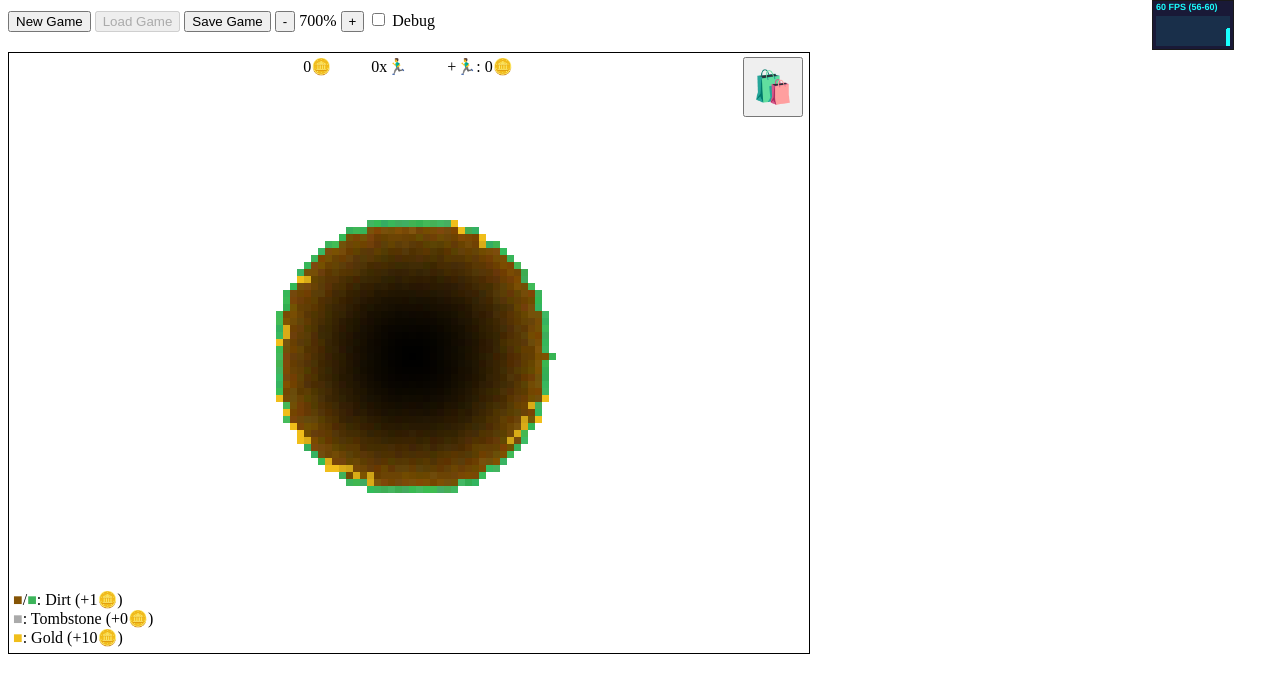
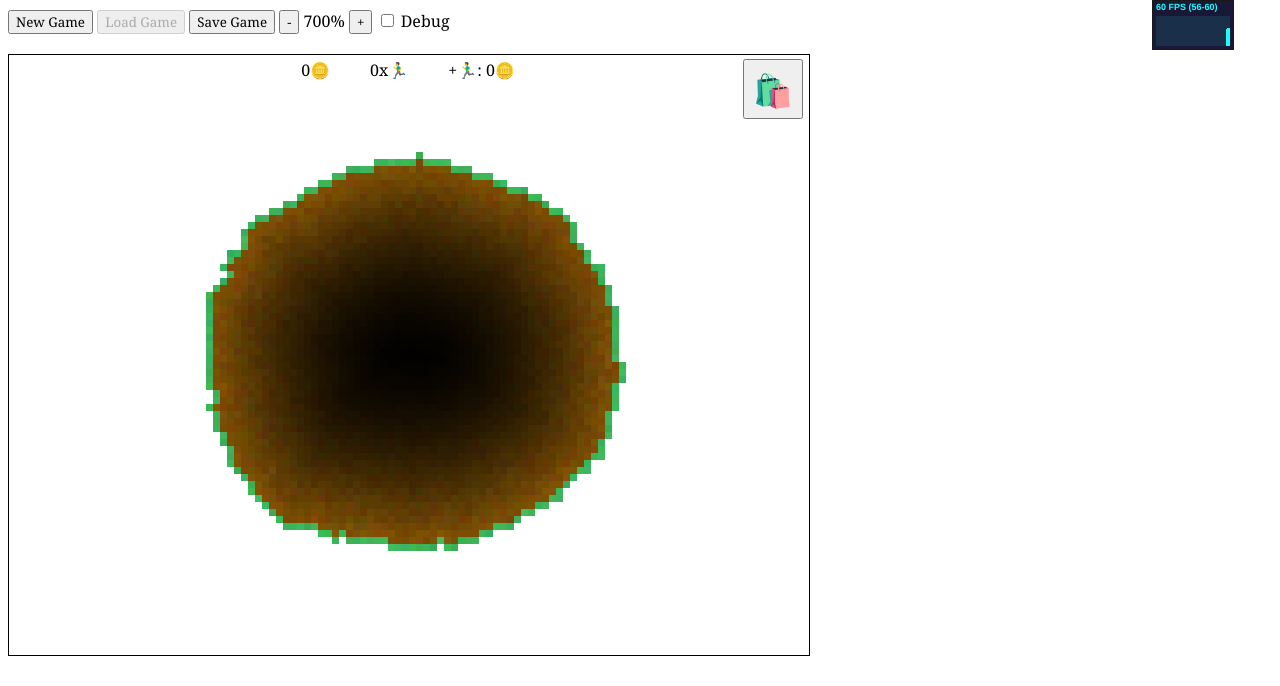
Before and after one commit to tuannotfound/littlediggame, a website built with webpack: page index.html in a window 1280 px wide. Built offline with nearby package versions, Linux system fonts and the light colour scheme; a web font is replaced by a local one.

Commit message:
Legend reveals all, irregular planets

```diff
--- a/circular_planet.js
+++ b/circular_planet.js
@@ -2,18 +2,28 @@ import Planet from "./planet.js";
 import PixelType from "./pixel_type.js";
 import Vector from "./vector.js";
 import Pixel from "./pixel.js";
-
-import PhysicsPixel from "./archive/physics_pixel.js";
+import MathExtras from "./math_extras.js";
 
 export default class CircularPlanet extends Planet {
-    NEW_GOLD_PCT = 5;
-    CONTINUE_GOLD_PCT_BOOST = 30;
+    // This controls the range of sizes the planet can take.
+    static MAX_RADIUS_DIFF_PX = 3;
+    // This controls the planets "spikiness".
+    // As a fraction of the radius, e.g. 0.04 means it can change by 4% in either direction.
+    MAX_RADIUS_DELTA_PER_STEP = 0.015;
 
+    // Percent chance that a given pixel will be gold.
+    NEW_GOLD_PCT = 4;
+    // Added to the above percent chance if the previous pixel at that radius was gold.
+    CONTINUE_GOLD_PCT_BOOST = 65;
+
+    // Percent chance that a given pixel will be a diamond.
     DIAMOND_PCT = 4;
 
     constructor(gameBounds, radius) {
         let size = radius * 2;
         super(gameBounds, size, size);
+        this.maxRadius = this.radius + CircularPlanet.MAX_RADIUS_DIFF_PX;
+        this.minRadius = this.radius - CircularPlanet.MAX_RADIUS_DIFF_PX;
     }
 
     static fromJSON(json, upgrades) {
@@ -27,20 +37,46 @@ export default class CircularPlanet extends Planet {
     }
 
     createPlanetData() {
-        console.log("Drawing circle");
-        const thetaIncrementMin = 0.001;
-        const thetaIncrementMax = 0.01;
-        let previousWasGold = false;
-        for (let r = 0; r < this.radius; r += 0.5) {
-            const thetaIncrement =
-                thetaIncrementMax + (thetaIncrementMin - thetaIncrementMax) * (r / this.radius);
+        const thetaIncrement = 0.8 / this.maxRadius;
+        let previousRadius = this.radius;
 
-            for (let theta = 0; theta < 2 * Math.PI; theta += thetaIncrement) {
+        let typesMap = new Map();
+        let theta = 0;
+        for (; theta < Math.PI * 1.8; theta += thetaIncrement) {
+            let radius = previousRadius;
+            radius *=
+                1 +
+                Math.random() * this.MAX_RADIUS_DELTA_PER_STEP * 2 -
+                this.MAX_RADIUS_DELTA_PER_STEP;
+            radius = MathExtras.clamp(radius, this.minRadius, this.maxRadius);
+            previousRadius = radius;
+            typesMap = this.drawRay(radius, theta, typesMap);
+        }
+        // For the last bit, just make sure we reconnect with the start of the shape
+        let stepsRemaining = (Math.PI * 2 - theta) / thetaIncrement;
+        let radiusDiff = previousRadius - this.radius;
+        let radiusDiffPerStep = radiusDiff / stepsRemaining;
+        for (; theta < Math.PI * 2; theta += thetaIncrement) {
+            let radius = previousRadius - radiusDiffPerStep;
+            previousRadius = radius;
+            typesMap = this.drawRay(radius, theta, typesMap);
+        }
+    }
+
+    // Returns a {radius : PixelType.name} map for the drawn ray.
+    drawRay(radius, theta, previousTypeMap) {
+        let typesMap = new Map();
+        for (let r = 0; r < radius; r += 0.7) {
             let position = this.polarToCartesian(r, theta);
             position.round();
-                if (this.getPixel(position)) {
+            let existingPixel = this.getPixel(position);
+            if (existingPixel) {
+                typesMap.set(r, existingPixel.type.name);
                 continue;
             }
+            r = Math.round(r * 100) / 100;
+            let previousType = previousTypeMap.get(r);
+            let previousWasGold = previousType == PixelType.GOLD.name;
             let goldThreshold =
                 this.NEW_GOLD_PCT + (previousWasGold ? this.CONTINUE_GOLD_PCT_BOOST : 0);
             let isGold = Math.random() * 100 < goldThreshold;
@@ -51,12 +87,10 @@ export default class CircularPlanet extends Planet {
             } else if (isDiamond) {
                 pixelType = PixelType.DIAMOND;
             }
-                let pixel = this.addPixel(position, pixelType);
-                previousWasGold = isGold;
-                if (pixel && pixel instanceof PhysicsPixel) {
-                    pixel.setActive(false);
+            typesMap.set(r, pixelType.name);
+
+            this.addPixel(position, pixelType);
+        }
+        return typesMap;
     }
 }
-        }
-    }
-}
--- a/game.js
+++ b/game.js
@@ -10,6 +10,7 @@ import UpgradesUi from "./upgrades_ui.js";
 import PixelType from "./pixel_type.js";
 
 export default class Game {
+    PLANET_RADIUS = 30;
     TARGET_FPS = 60;
     FRAME_INTERVAL = 1000 / this.TARGET_FPS;
     PULSE_ANIMATION_NAME = "pulsing";
@@ -36,9 +37,11 @@ export default class Game {
         this.planetPosition = null;
 
         this.littleGuys = [];
+        this.knowsDeath = false;
 
         this.zoomPctElement = null;
 
+        this.knowsDirt = false;
         this.gold = 0;
         this.goldElement = null;
         this.spawnCost = 0;
@@ -51,11 +54,18 @@ export default class Game {
 
         this.littleGuyListener = {
             onDigComplete: (pixel) => {
-                if (pixel.type == PixelType.DIAMOND && !this.upgrades.diamonds) {
-                    // Pretend we dug up some dirt if we haven't researched diamonds yet.
+                if (
+                    (pixel.type == PixelType.GOLD && !this.upgrades.gold) ||
+                    (pixel.type == PixelType.DIAMOND && !this.upgrades.diamonds)
+                ) {
+                    // Pretend we dug up some dirt if we haven't researched the real type yet.
                     this.gold += this.upgrades.goldPer[PixelType.DIRT.name];
                 } else {
                     this.gold += this.upgrades.goldPer[pixel.type.name];
+                }
+                if (!this.knowsDirt) {
+                    this.knowsDirt = true;
+                    this.updateLegend();
                 }
                 this.updateGold();
             },
@@ -81,6 +91,8 @@ export default class Game {
             planetPosition: this.planetPosition,
             littleGuys: this.littleGuys,
             gold: this.gold,
+            knowsDirt: this.knowsDirt,
+            knowsDeath: this.knowsDeath,
         };
     }
 
@@ -104,6 +116,8 @@ export default class Game {
             game.littleGuys.push(littleGuy);
         }
         game.gold = json.gold;
+        game.knowsDirt = json.knowsDirt;
+        game.knowsDeath = json.knowsDeath;
 
         return game;
     }
@@ -141,7 +155,7 @@ export default class Game {
         this.initHandlers();
 
         if (!this.planet) {
-            this.planet = new CircularPlanet(this.bounds, 20);
+            this.planet = new CircularPlanet(this.bounds, this.PLANET_RADIUS);
         }
         this.currentPlanetWidth = this.planet.layer.width * this.zoomLevel;
         this.currentPlanetHeight = this.planet.layer.height * this.zoomLevel;
@@ -259,6 +273,15 @@ export default class Game {
         for (const pixelType of Object.values(PixelType)) {
             document.getElementById("gold_per_" + pixelType.name).innerText =
                 this.upgrades.goldPer[pixelType.name];
+        }
+        if (this.knowsDirt) {
+            document.querySelector("span.dirt").parentElement.classList.remove("hidden");
+        }
+        if (this.knowsDeath) {
+            document.querySelector("span.tombstone").parentElement.classList.remove("hidden");
+        }
+        if (this.upgrades.gold) {
+            document.querySelector("span.gold").parentElement.classList.remove("hidden");
         }
         if (this.upgrades.diamonds) {
             document.querySelector("span.diamond").parentElement.classList.remove("hidden");
@@ -492,6 +515,10 @@ export default class Game {
                 littleGuy.layer.height * this.zoomLevel // destination height
             );
         }
+        if (!this.knowsDeath && inactiveLittleGuys.length > 0) {
+            this.knowsDeath = true;
+            this.updateLegend();
+        }
         for (const inactiveLittleGuy of inactiveLittleGuys) {
             if (this.upgrades.afterlife) {
                 if (inactiveLittleGuy.saintly) {
--- a/index.html
+++ b/index.html
@@ -37,20 +37,21 @@
             </div>
             <button id="show_upgrades">🛍️</button>
             <div id="legend">
-                <span
+                <span class="hidden"
                     ><span class="dirt">■</span>/<span class="grass">■</span>: Dirt (+<span
                         id="gold_per_DIRT"
                     ></span
-                    >🪙)</span
-                ><br />
-                <span
+                    >🪙)<br
+                /></span>
+                <span class="hidden"
                     ><span class="tombstone">■</span>: Tombstone (+<span
                         id="gold_per_TOMBSTONE"
                     ></span
-                    >🪙)</span
-                ><br />
-                <span><span class="gold">■</span>: Gold (+<span id="gold_per_GOLD"></span>🪙)</span
-                ><br />
+                    >🪙)<br
+                /></span>
+                <span class="hidden"
+                    ><span class="gold">■</span>: Gold (+<span id="gold_per_GOLD"></span>🪙)<br
+                /></span>
                 <span class="hidden"
                     ><span class="diamond">■</span>: Diamond (+<span id="gold_per_DIAMOND"></span
                     >🪙)</span
--- a/main.css
+++ b/main.css
@@ -1,3 +1,9 @@
+@import url("https://fonts.googleapis.com/css2?family=IM+Fell+English:ital@0;1&display=swap");
+
+* {
+    font-family: IM Fell English, Eczar, Georgia, serif;
+}
+
 canvas {
     image-rendering: pixelated;
     border: 1px solid #000;
--- a/pixel.js
+++ b/pixel.js
@@ -9,6 +9,7 @@ export default class Pixel {
     DIAMOND_SHIMMER_PCT = 0.2;
     DIAMOND_SHIMMER_FRAMES_MAX = 5;
     DIAMOND_SHIMMER_COLOR_MOD = 1.2;
+
     constructor(position, type = PixelType.DIRT, upgrades) {
         this.position = position.copy();
         this.type = type;
@@ -55,7 +56,9 @@ export default class Pixel {
 
     getRenderColor() {
         let showAsDirt = false;
-        if (this.type == PixelType.DIAMOND && !this.upgrades.diamonds && !window.DEBUG) {
+        if (this.type == PixelType.GOLD && !this.upgrades.gold && !window.DEBUG) {
+            showAsDirt = true;
+        } else if (this.type == PixelType.DIAMOND && !this.upgrades.diamonds && !window.DEBUG) {
             showAsDirt = true;
         } else if (this.darkness >= this.HIDE_THRESHOLD && !window.DEBUG) {
             if (
--- a/planet.js
+++ b/planet.js
@@ -2,6 +2,7 @@ import Layer from "./layer.js";
 import Vector from "./vector.js";
 import Pixel from "./pixel.js";
 import PixelType from "./pixel_type.js";
+import CircularPlanet from "./circular_planet.js";
 
 export default class Planet {
     PLANET_SURFACE_UPDATE_INTERVAL_MS = 500;
@@ -15,7 +16,11 @@ export default class Planet {
         this.height = height;
         this.radius = Math.max(width, height) / 2;
         // Little bit of buffer around the planet
-        this.layer = new Layer("planet", width + 2, height + 2);
+        this.layer = new Layer(
+            "planet",
+            Math.round(width + 2 * (CircularPlanet.MAX_RADIUS_DIFF_PX + 1)),
+            Math.round(height + 2 * (CircularPlanet.MAX_RADIUS_DIFF_PX + 1))
+        );
         console.log("Planet layer size: " + this.layer.width + "x" + this.layer.height + "px");
         this.center = new Vector(this.layer.width / 2, this.layer.height / 2);
         this.pixels = [];
@@ -71,6 +76,14 @@ export default class Planet {
 
     addPixel(position, type = PixelType.DIRT) {
         if (this.getPixel(position)) {
+            return null;
+        }
+        if (
+            position.x < 0 ||
+            position.x >= this.layer.width ||
+            position.y < 0 ||
+            position.y >= this.layer.height
+        ) {
             return null;
         }
         let pixel = this.createPixel(position, type);
--- a/upgrades.js
+++ b/upgrades.js
@@ -13,6 +13,7 @@ export default class Upgrades {
         this.goldPer[PixelType.GOLD.name] = 10;
         this.goldPer[PixelType.TOMBSTONE.name] = 0;
         this.goldPer[PixelType.DIAMOND.name] = 200;
+        this.gold = false;
         this.diamonds = false;
         this.diamondRadar = false;
         this.goldRadar = false;
@@ -86,6 +87,34 @@ export default class Upgrades {
 
     initUpgradeTree() {
         // Gold++ tree
+        let betterDirt = new Upgrade(
+            "better_dirt",
+            "better_dirt_tbd",
+            StringUtils.dedent(`TBD`),
+            ["+100% gold extracted from dirt"],
+            5,
+            Currency.GOLD,
+            () => {
+                this.goldPer[PixelType.DIRT.name] = Math.round(
+                    this.goldPer[PixelType.DIRT.name] * 2
+                );
+            }
+        );
+        this.upgradeTree.set(betterDirt.id, betterDirt);
+
+        let gold = new Upgrade(
+            "gold",
+            "gold_tbd",
+            StringUtils.dedent(`TBD`),
+            ["Your populous will now recognize and dig up gold"],
+            10,
+            Currency.GOLD,
+            () => {
+                this.gold = true;
+            }
+        );
+        this.upgradeTree.set(gold.id, gold);
+
         let moreGold1 = new Upgrade(
             "more_gold_1",
             "Elementum amicus",
@@ -95,7 +124,7 @@ export default class Upgrades {
                 during dig operations.`
             ),
             ["+200% gold extracted from dirt", "+75% gold extracted from... gold"],
-            10,
+            20,
             Currency.GOLD,
             () => {
                 this.goldPer[PixelType.DIRT.name] = Math.round(
@@ -106,6 +135,8 @@ export default class Upgrades {
                 );
             }
         );
+        moreGold1.addPrereq(betterDirt);
+        moreGold1.addPrereq(gold);
         this.upgradeTree.set(moreGold1.id, moreGold1);
 
         let moreGold2 = new Upgrade(
@@ -117,7 +148,7 @@ export default class Upgrades {
                 isn't entirely immoral.`
             ),
             ["+150% more gold extracted from dirt", "+100% more gold extracted from gold"],
-            50,
+            75,
             Currency.GOLD,
             () => {
                 this.goldPer[PixelType.DIRT.name] = Math.round(
--- a/upgrades_ui.js
+++ b/upgrades_ui.js
@@ -10,6 +10,10 @@ export default class UpgradesUi {
                 this.buttonMap.get(upgrade.id).setAttribute("disabled", true);
                 this.buttonMap.get(upgrade.id).classList.remove("cannot_afford");
                 this.buttonMap.get(upgrade.id).classList.add("purchased");
+                let upgradeDetailsEl = document.querySelector(
+                    "button#" + upgrade.id + " > div > p.upgrade_desc"
+                );
+                upgradeDetailsEl.classList.add("hidden");
 
                 if (this.buttonMap.size < this.upgrades.upgradeTree.size) {
                     // New research trees may have been unlocked. Look for any root upgrades that
@@ -104,7 +108,8 @@ export default class UpgradesUi {
 
     createUpgradeButtonRecursive(upgrade, column) {
         if (this.buttonMap.has(upgrade.id)) {
-            console.warn("Upgrade with ID " + upgrade.id + " already exists in UI button map");
+            // This happens whenever an upgrade has more than one pre-reqs and thus more than one
+            // upgrade has it in its downstream list.
             return;
         }
         this.createUpgradeButton(upgrade, column);
@@ -120,7 +125,7 @@ export default class UpgradesUi {
                                  <span class='cost'> (${upgrade.cost}🪙)</span>
                                </div>
                                <div class='upgrade_details hidden'>
-                                 <p>${upgrade.desc}</p>
+                                 <p class='upgrade_desc'>${upgrade.desc}</p>
                                  <ul>`;
         for (const bulletPt of upgrade.bulletPts) {
             buttonInnerHtml += `<li>${bulletPt}</li>`;
```
Lines whose indentation alone changed are shown as unchanged.
